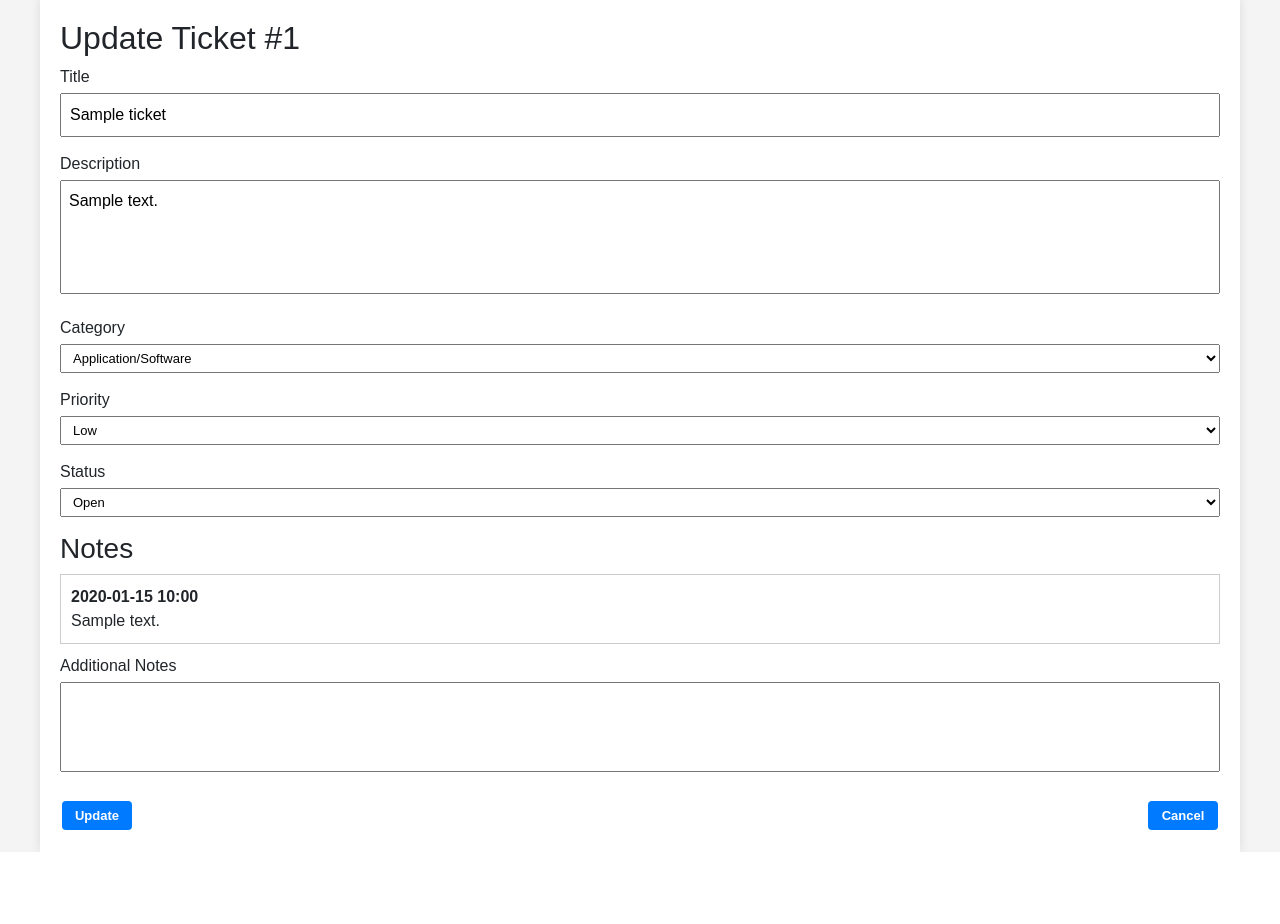
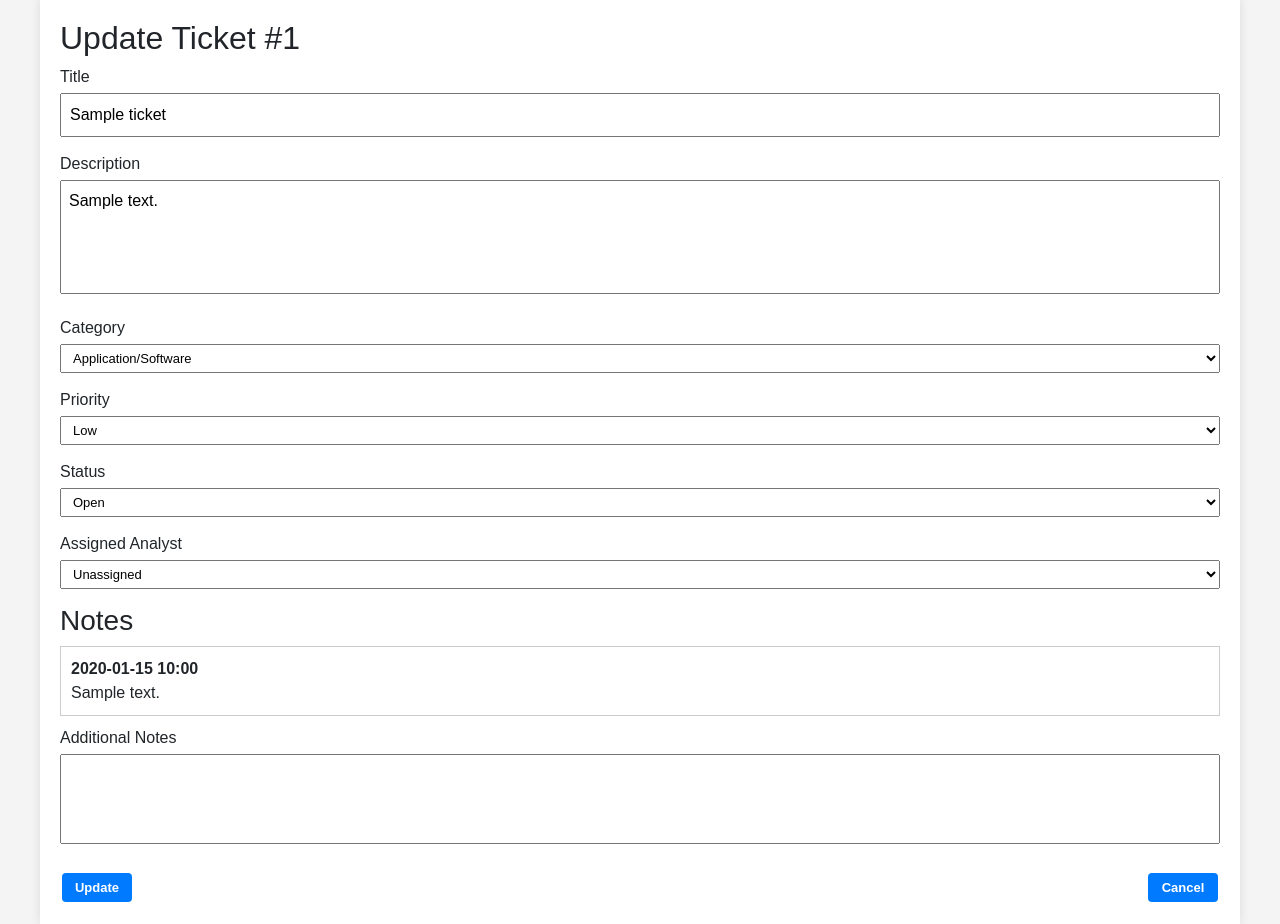
Before and after one commit to Sam-Bendelow/Ticket-Logging-System, a Flask app: page /tickets/update/1 in a window 1280 px wide. Shown: the part 75-999 px from the top of the page. Before the commit the page ends 927 px from the top, so only its background shows below. Run offline with Flask 3, Linux system fonts and the light colour scheme; a user stored in the database is signed in; tables that the repository leaves empty hold one stand-in row (values such as "Sample post"); some libraries are stand-ins or nearby versions.

Commit message:
Updated admin ticket update html file to show assigned to field

```diff
--- a/service_desk_app/app/templates/update_ticket_admin.html
+++ b/service_desk_app/app/templates/update_ticket_admin.html
@@ -37,6 +37,14 @@
     </div>
     {% endif %}
 
+    {% if current_user.role in ['admin', 'analyst'] %}
+    <div class="form-group">
+        {{ form.assigned_to.label }}<br>
+        {{ form.assigned_to() }}
+    </div>
+    {% endif %}
+
+
     <h3>Notes</h3>
     {% for note in ticket.notes %}
         <div style="border: 1px solid #ccc; padding: 10px; margin-bottom: 10px;">
```
